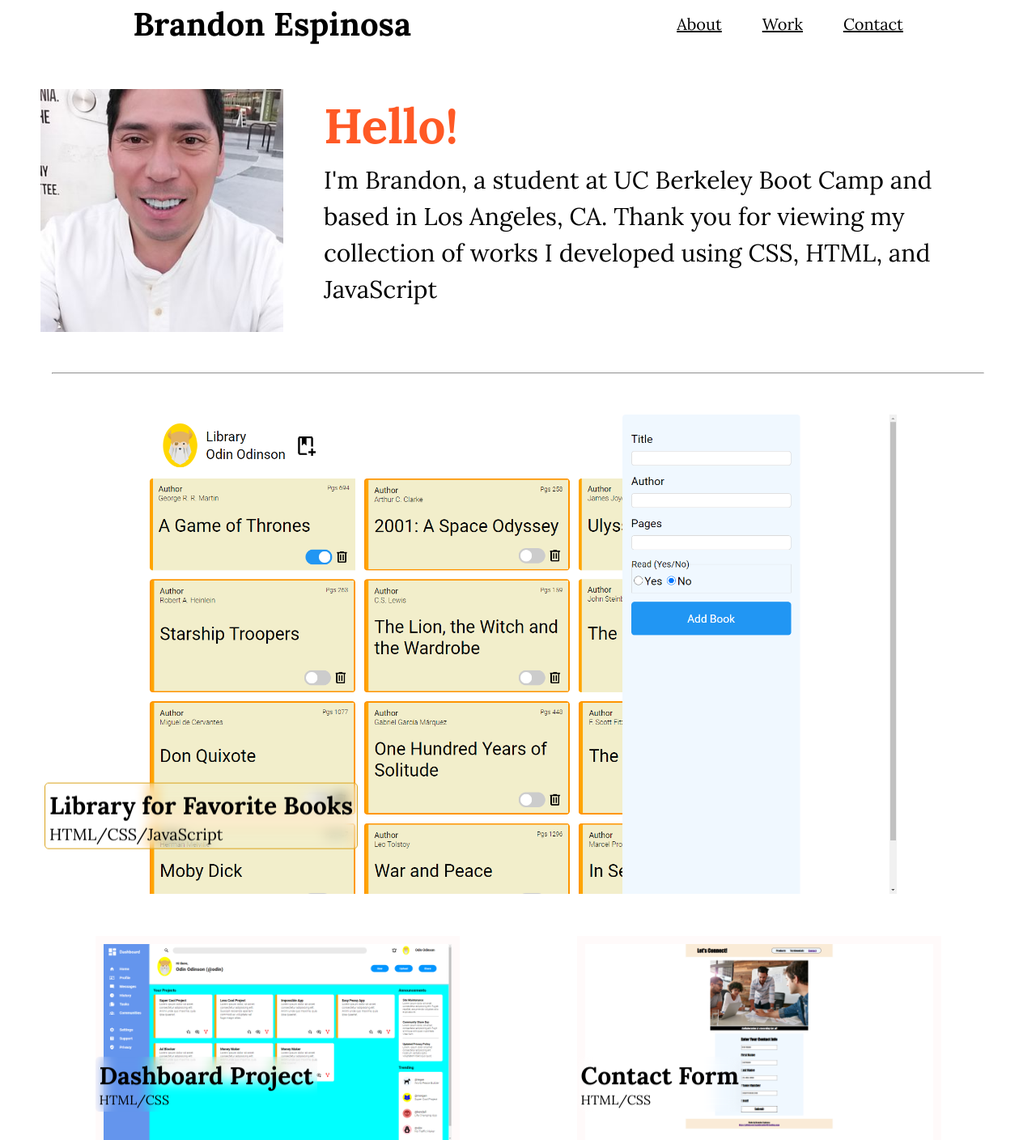
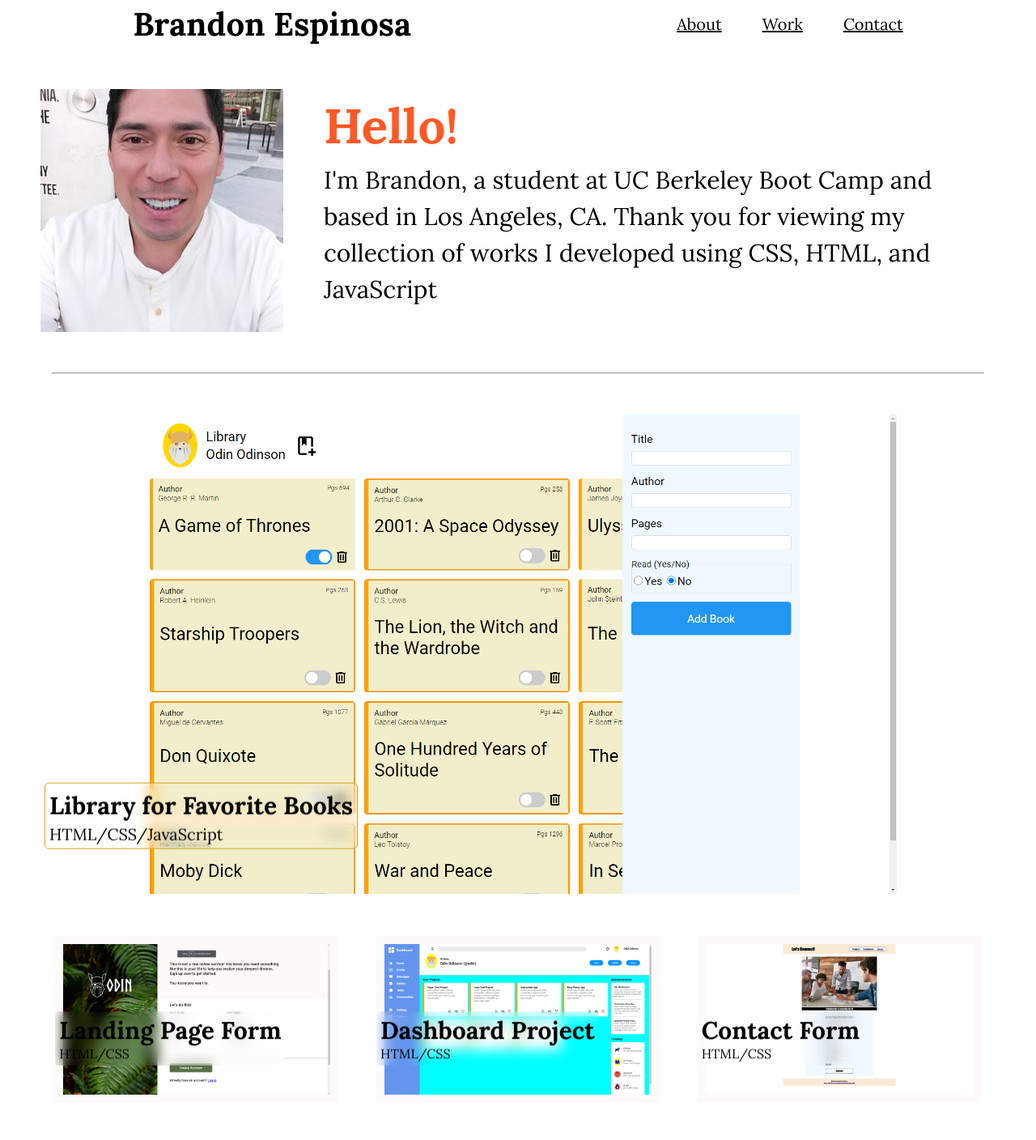
Before and after one commit to espinbrandon49/HTML-CSS-Portfolio, a plain HTML site: page index.html in a window 1280 px wide. Shown: the top 1408 px of the page at 81% size. Drawn offline with Linux system fonts and the light colour scheme.

Commit message:
update screenshot sizes

```diff
--- a/Assets/CSS/style.css
+++ b/Assets/CSS/style.css
@@ -95,9 +95,9 @@ h3 {
 }
 
 .workImg {
-    width: 586px;
     border: 10px solid snow;
-    width: 450px;
+    width: 350px;
+    /*width: 450px;*/
 }
 
 .description {
```
